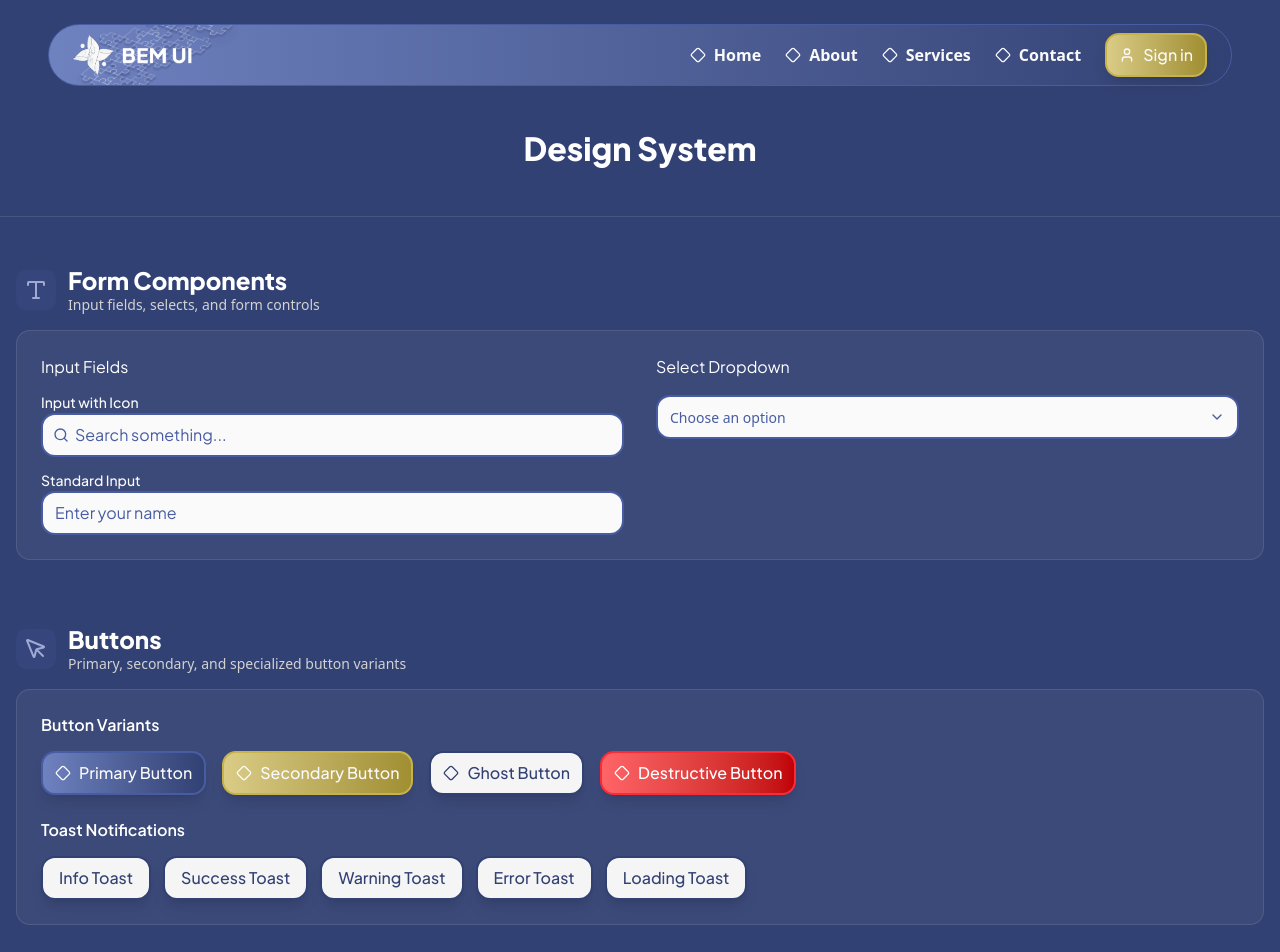
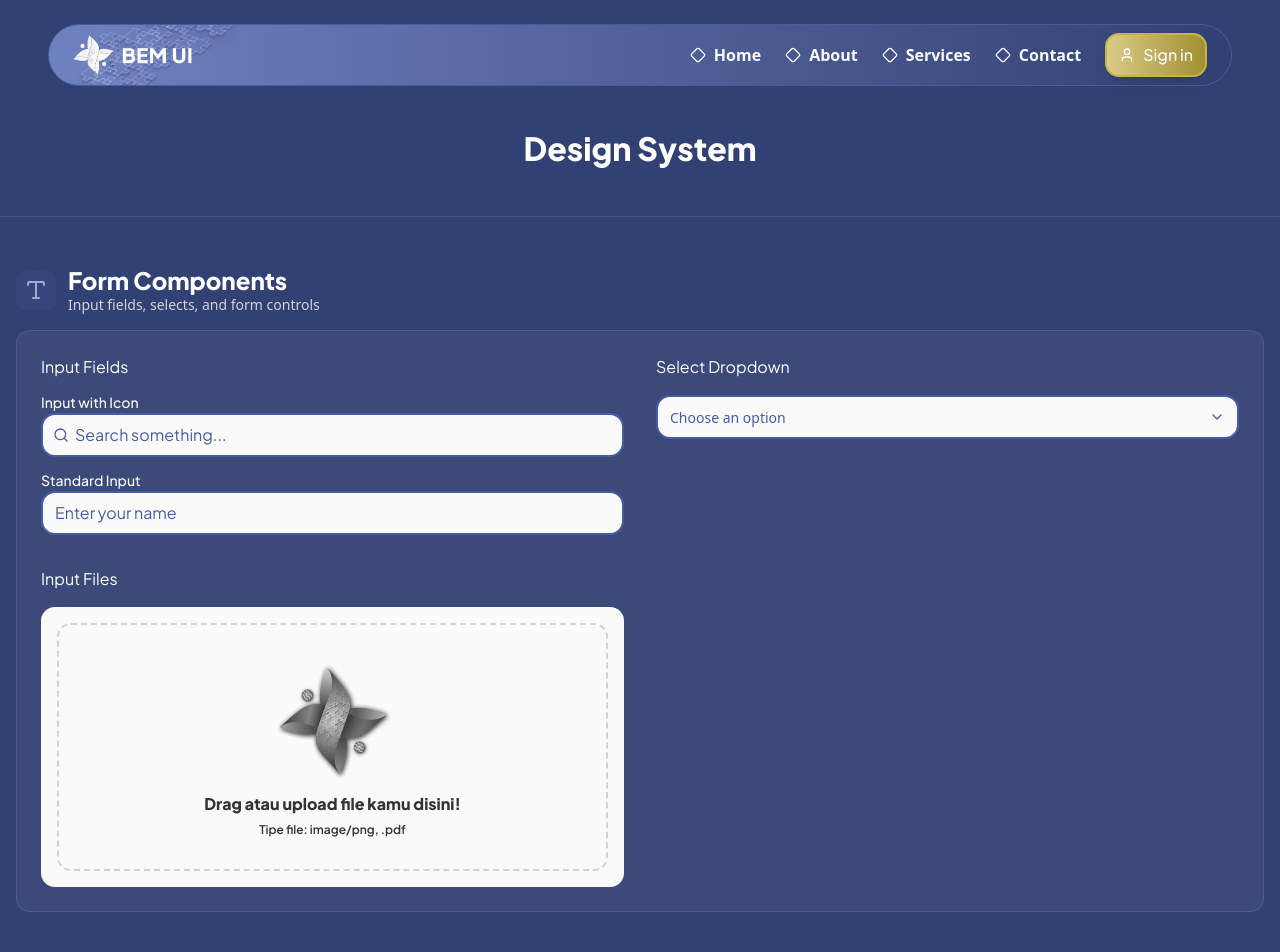
Before and after one commit to Badan-Eksekutif-Mahasiswa/fe-sistem-perekrutan-terbuka-2025, a Next.js app: page / in a window 1280 px wide. Shown: the top 952 px of the page. Built offline with nearby package versions, Linux system fonts and the light colour scheme.

Commit message:
feat: File input

```diff
--- a/src/components/elements/FileInput/index.tsx
+++ b/src/components/elements/FileInput/index.tsx
@@ -0,0 +1,176 @@
+import * as React from "react";
+import { useState, useRef } from "react";
+import { cn } from "@/lib/utils";
+
+import { TriangleAlert, UploadCloud } from "lucide-react"; // Menambahkan ikon
+
+// Definisikan props untuk FileInput
+export interface FileInputProps {
+  label?: string;
+  error?: string;
+  className?: string; // Untuk styling div terluar (wrapper)
+  name?: string;
+  multiple?: boolean;
+  accept?: string; // Misal: "image/*", ".pdf", "video/mp4"
+  files: File[] | null;
+  onFilesChange: (files: File[] | null) => void; // Handler untuk mengirim file ke parent
+}
+
+const FileInput = React.forwardRef<HTMLInputElement, FileInputProps>(
+  (
+    { className, label, error, name, multiple, accept, files, onFilesChange },
+    ref
+  ) => {
+    const [isDragging, setIsDragging] = useState(false);
+    // const [selectedFiles, setSelectedFiles] = useState<File[] | null>(null);
+
+    // Ref ini untuk input file yang kita sembunyikan
+    const inputRef = useRef<HTMLInputElement>(null);
+
+    // Menggabungkan ref yang di-forward dengan ref internal jika diperlukan
+    React.useImperativeHandle(ref, () => inputRef.current!);
+
+    // Fungsi pusat untuk menangani file
+    const handleFiles = (files: FileList | null) => {
+      console.log("handleFiles called with files:", files);
+      if (files && files.length > 0) {
+        console.log("Files received:", files.length, "files");
+        const fileArray = Array.from(files);
+        // setSelectedFiles(fileArray);
+        onFilesChange(fileArray); // Kirim file ke komponen parent
+      } else {
+        console.log("No files or empty file list");
+        // setSelectedFiles(null);
+        onFilesChange(null);
+      }
+      // Reset input file untuk memungkinkan upload file yang sama berulang
+      if (inputRef.current) {
+        inputRef.current.value = "";
+      }
+    };
+
+    // Handler untuk event drag-and-drop
+    const handleDragOver = (e: React.DragEvent<HTMLDivElement>) => {
+      e.preventDefault();
+      e.stopPropagation();
+      console.log("Drag over detected");
+      setIsDragging(true);
+    };
+
+    const handleDragLeave = (e: React.DragEvent<HTMLDivElement>) => {
+      e.preventDefault();
+      e.stopPropagation();
+      console.log("Drag leave detected");
+      setIsDragging(false);
+    };
+
+    const handleDrop = (e: React.DragEvent<HTMLDivElement>) => {
+      e.preventDefault();
+      e.stopPropagation();
+      console.log("Drop detected");
+      setIsDragging(false);
+      handleFiles(e.dataTransfer.files);
+    };
+
+    // Handler untuk klik
+    const handleClick = () => {
+      console.log("Click detected, opening file dialog");
+      inputRef.current?.click();
+    };
+
+    // Handler untuk input file yang tersembunyi
+    const onInputChange = (e: React.ChangeEvent<HTMLInputElement>) => {
+      console.log("Input change detected");
+      handleFiles(e.target.files);
+    };
+
+    // Menampilkan nama file
+    const getFileNames = () => {
+      if (!files || files.length === 0) {
+        return null;
+      }
+      if (files.length === 1) {
+        return files[0].name;
+      }
+      return `${files.length} files selected`;
+    };
+
+    return (
+      <div className={cn("space-y-1", className)}>
+        {/* Menggunakan komponen Label Anda */}
+
+        {/* Ini adalah dropzone yang terlihat */}
+        <div
+          className={` p-4 rounded-xl
+            ${isDragging ? "bg-primary-200/30" : "bg-neutral-50"}
+            `}
+        >
+          <div
+            className={cn(
+              "relative flex w-full flex-col items-center justify-center font-jakarta rounded-xl border-2 border-primary-200 border-dashed p-8 transition-all duration-300 cursor-pointer",
+              // Styling dari komponen Input Anda
+              error && "border-red-400 text-red-400",
+              // Styling saat di-drag
+              isDragging ? " border-primary-100" : " hover:bg-neutral-100",
+              // Styling saat ada file
+              files
+                ? "border-primary-300 text-primary-300 hover:border-primary-400"
+                : "border-neutral-300 text-neutral-1000 hover:border-neutral-400"
+            )}
+            onClick={handleClick}
+            onDragOver={handleDragOver}
+            onDragLeave={handleDragLeave}
+            onDrop={handleDrop}
+          >
+            {/* Input file asli yang disembunyikan */}
+            <input
+              type="file"
+              ref={inputRef}
+              name={name}
+              multiple={multiple}
+              accept={accept}
+              onChange={onInputChange}
+              className="hidden" // SANGAT PENTING
+            />
+
+            {/* Konten Dropzone */}
+            <div className="text-center space-y-2">
+              <img
+                src={"/logo-clean.webp"}
+                alt="logo-bem"
+                className={`mx-auto w-32 h-32 ${!files && "grayscale"}`}
+              />
+              <div className="mt-2 text-p5">
+                {getFileNames() ? (
+                  <span className="text-h5 ">File telah terupload!</span>
+                ) : (
+                  <>
+                    <span className="text-h5">
+                      Drag atau upload file kamu disini!
+                    </span>{" "}
+                  </>
+                )}
+              </div>
+              <p className="text-m4 ">
+                {accept
+                  ? `Tipe file: ${accept.replace(/,/g, ", ")}`
+                  : "File apapun"}
+              </p>
+            </div>
+          </div>
+        </div>
+
+        {/* Menampilkan error, sama seperti komponen Input Anda */}
+        {error && (
+          <div className="flex gap-2 items-center text-red-400">
+            <TriangleAlert className="w-4" />
+            <span className="text-sm font-medium">{error}</span>
+          </div>
+        )}
+      </div>
+    );
+  }
+);
+FileInput.displayName = "FileInput";
+
+export default FileInput;
--- a/src/modules/DesignSystem/index.tsx
+++ b/src/modules/DesignSystem/index.tsx
@@ -1,4 +1,5 @@
 "use client";
+import { useState } from "react";
 import { Input } from "@/components/ui/input";
 import { Button } from "@/components/ui/button";
 import {
@@ -43,8 +44,40 @@ import {
   TooltipTrigger,
 } from "@/components/ui/tooltip";
 
+import FileInput from "@/components/elements/FileInput";
+
 export default function DesignSystem() {
   const { show } = useToast();
+
+  const [myFiles, setMyFiles] = useState<File[] | null>(null);
+  const [fileError, setFileError] = useState<string | undefined>(undefined);
+
+  const handleFileChange = (files: File[] | null) => {
+    console.log("handleFileChange called with files:", files);
+    if (files && files.length > 0) {
+      console.log(
+        "Validating file size for:",
+        files[0].name,
+        "size:",
+        files[0].size
+      );
+      if (files[0].size > 10 * 1024 * 1024) {
+        // Validasi 10MB
+        console.log("File too large, rejecting");
+        setFileError("File terlalu besar, maks 10MB.");
+        setMyFiles(null);
+      } else {
+        console.log("File validation passed, accepting files");
+        setFileError(undefined);
+        setMyFiles(files);
+        console.log("Files selected:", files);
+      }
+    } else {
+      console.log("No files received, clearing state");
+      setFileError(undefined);
+      setMyFiles(null);
+    }
+  };
 
   const ComponentSection = ({
     title,
@@ -116,6 +149,17 @@ export default function DesignSystem() {
                     </SelectGroup>
                   </SelectContent>
                 </Select>
+              </div>
+              <div className="space-y-4">
+                <h4 className="font-jakarta">Input Files</h4>
+                <FileInput
+                  name="dokumen"
+                  multiple={true}
+                  accept="image/png, .pdf"
+                  onFilesChange={handleFileChange}
+                  files={myFiles}
+                  error={fileError}
+                />
               </div>
             </div>
           </ComponentSection>
@@ -349,7 +393,7 @@ export default function DesignSystem() {
             </div>
             <div className="mt-8 space-y-4">
               <h4 className="text-m3  font-jakarta">Card Component</h4>
-              <Card className="w-lg">
+              <Card className=" w-auto max-w-lg">
                 <CardHeader>
                   <CardTitle>Lorem Ipsum</CardTitle>
                 </CardHeader>
```
